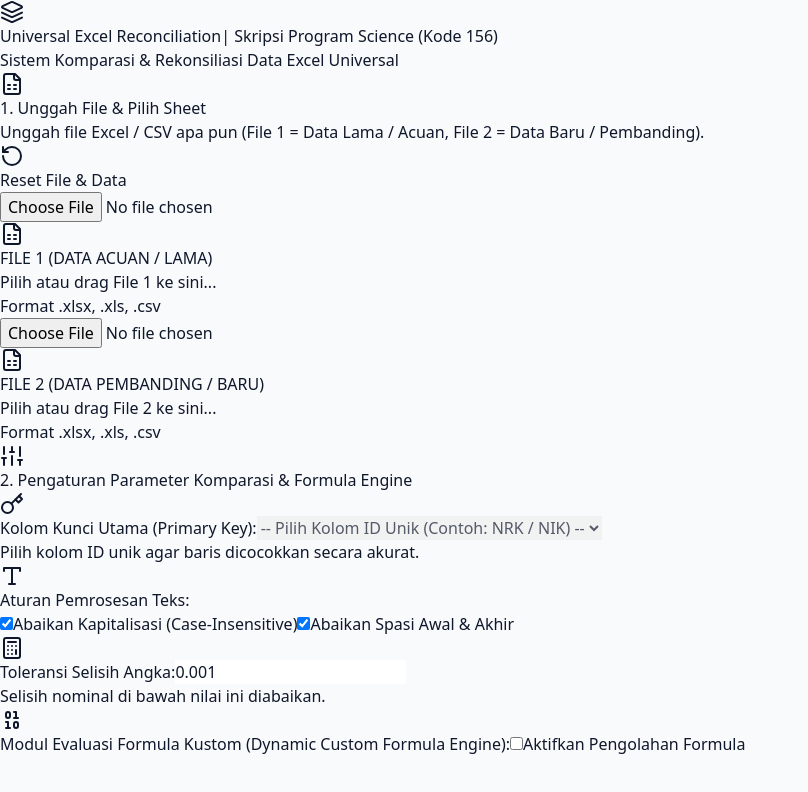
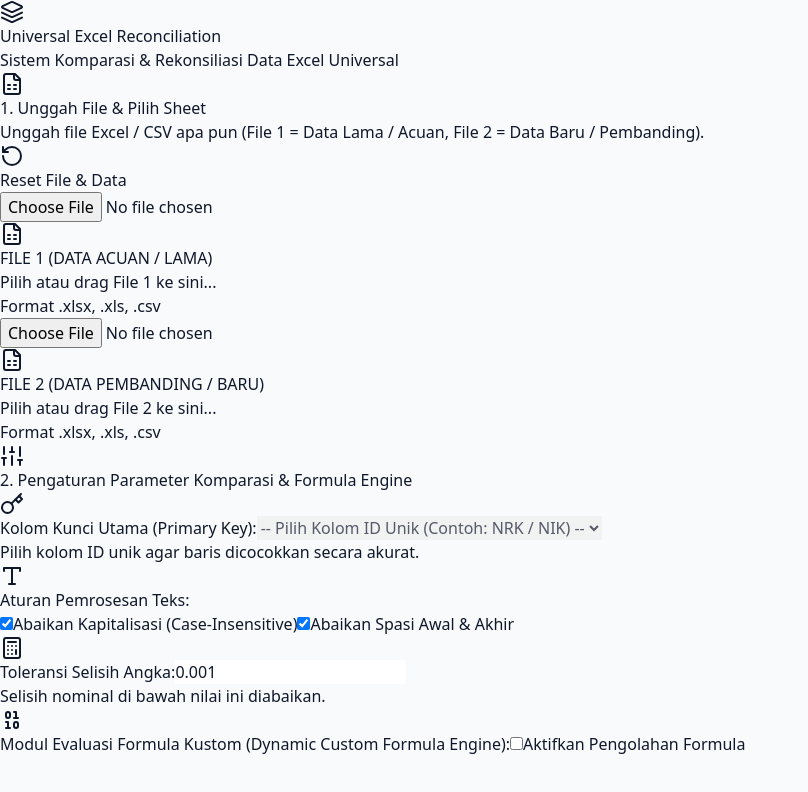
Before and after one commit to TaufiqMail01/Sistem-Komparasi, a React (Vite) app: page / in a window 1280 px wide. Shown: the top 792 px of the page, without its empty margins (0-808 px from the left). Built offline with nearby package versions, Linux system fonts and the light colour scheme; the HTML template or start-up script is replaced by a standard one.

Commit message:
update: perbaikan fitur ekspor kategori dinamis dan perbaikan format

```diff
--- a/src/App.jsx
+++ b/src/App.jsx
@@ -355,7 +355,7 @@ export default function App() {
                   <span className="px-2 py-0.5 text-[10px] font-bold bg-blue-500/20 text-blue-300 border border-blue-500/30 rounded-full uppercase tracking-wider">
                     Universal Excel Reconciliation
                   </span>
-                  <span className="text-xs text-slate-400 hidden sm:inline">| Skripsi Program Science (Kode 156)</span>
+                  <span className="text-xs text-slate-400 hidden sm:inline"></span>
                 </div>
                 <h1 className="text-lg md:text-xl font-bold tracking-tight text-white">
                   Sistem Komparasi & Rekonsiliasi Data Excel Universal
```
